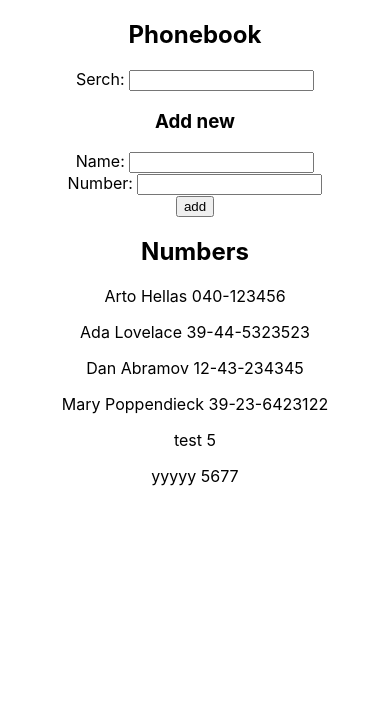
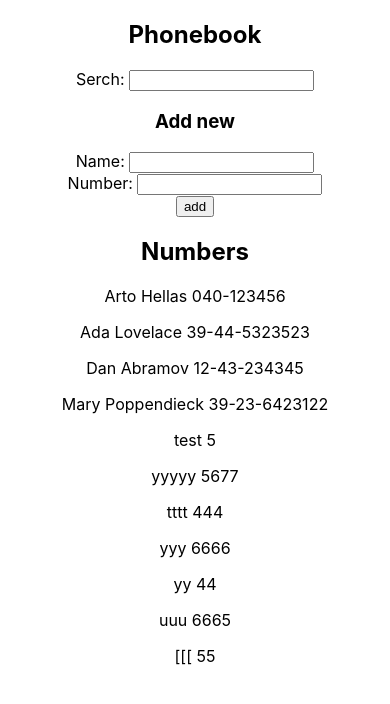
Before and after one commit to m-aljamal/fullstackopen, a React (Create React App) app in the folder part_2/phonebook/: page / in a window 390 px wide. Shown: the top 704 px of the page. Built offline with nearby package versions, Linux system fonts and the light colour scheme; data requests are answered from the project's data file.

Commit message:
Phonebook step8

```diff
--- a/part_2/phonebook/db.json
+++ b/part_2/phonebook/db.json
@@ -29,6 +29,31 @@
       "name": "yyyyy",
       "number": "5677",
       "id": 6
+    },
+    {
+      "name": "tttt",
+      "number": "444",
+      "id": 7
+    },
+    {
+      "name": "yyy",
+      "number": "6666",
+      "id": 8
+    },
+    {
+      "name": "yy",
+      "number": "44",
+      "id": 9
+    },
+    {
+      "name": "uuu",
+      "number": "6665",
+      "id": 10
+    },
+    {
+      "name": "[[[",
+      "number": "55",
+      "id": 11
     }
   ]
 }
--- a/part_2/phonebook/src/App.js
+++ b/part_2/phonebook/src/App.js
@@ -2,7 +2,7 @@ import React, { useState, useEffect } from "react";
 import "./App.css";
 import Person from "./components/Person";
 import CreateNew from "./components/CreateNew";
-import axios from "axios";
+import backend from "./components/backend";
 
 function App() {
   const [persons, setPersons] = useState([]);
@@ -11,8 +11,8 @@ function App() {
 
   useEffect(() => {
     const getData = async () => {
-      const res = await axios.get("http://localhost:3001/persons");
-      setPersons(res.data);
+      const res = await backend.getAll();
+      setPersons(res);
     };
     getData();
   }, []);
@@ -26,10 +26,10 @@ function App() {
 
     checkName
       ? alert(`${name} ${number} is already added to phonebook`)
-      : axios
-          .post("http://localhost:3001/persons", { name, number })
+      : backend
+          .create({ name, number })
           .then((res) => {
-            setPersons(persons.concat(res.data));
+            setPersons(persons.concat(res));
           })
           .catch((err) => {
             console.log(err);
--- /dev/null
+++ b/part_2/phonebook/src/components/backend.js
@@ -0,0 +1,17 @@
+import axios from "axios";
+const baseUrl = 'http://localhost:3001/persons'
+
+const getAll = async () =>{
+    const res = await axios.get(baseUrl)
+    return res.data
+}
+
+const create = async (data) =>{
+    const res = await axios.post(baseUrl, data)
+    return res.data
+}
+
+export default {
+    getAll,
+    create
+}
```
